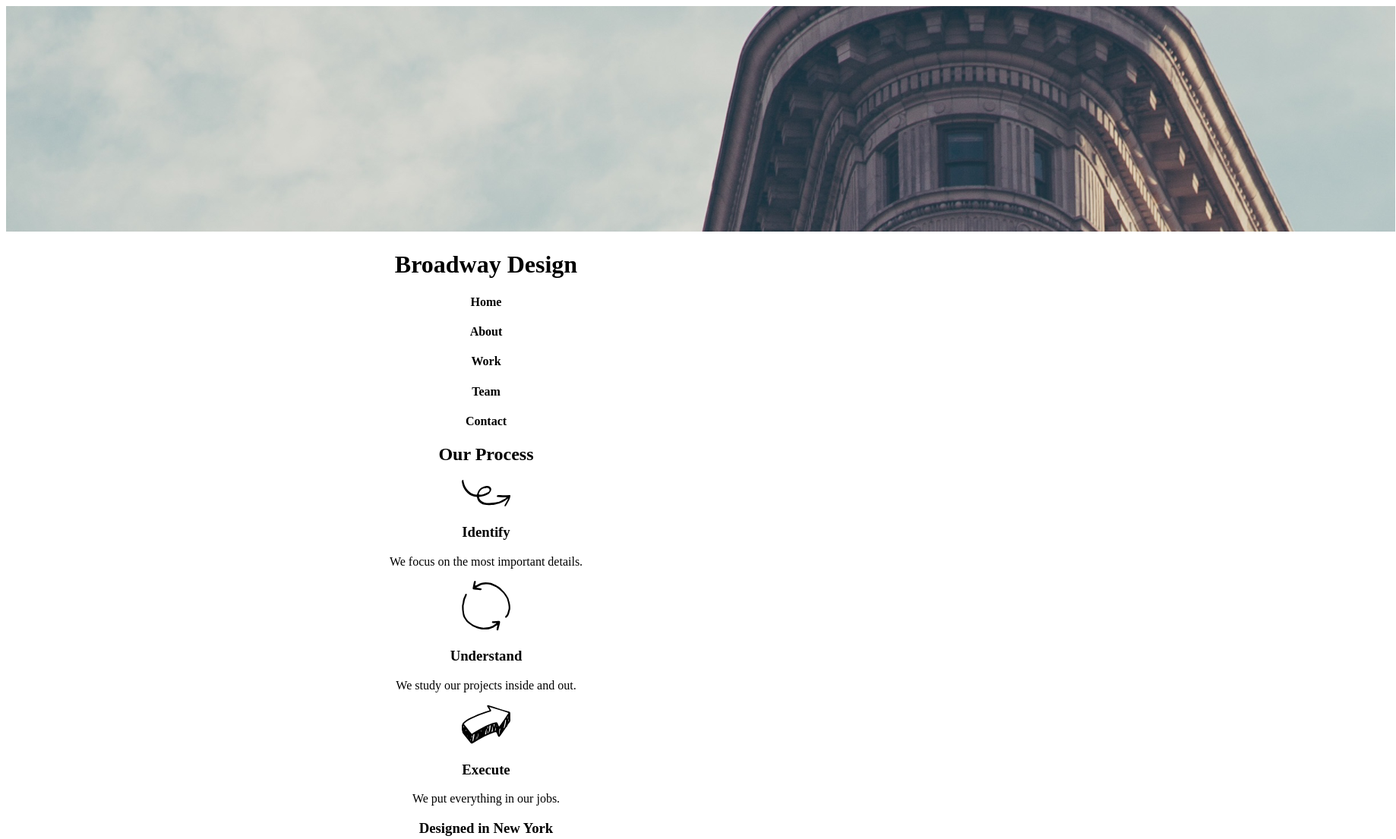
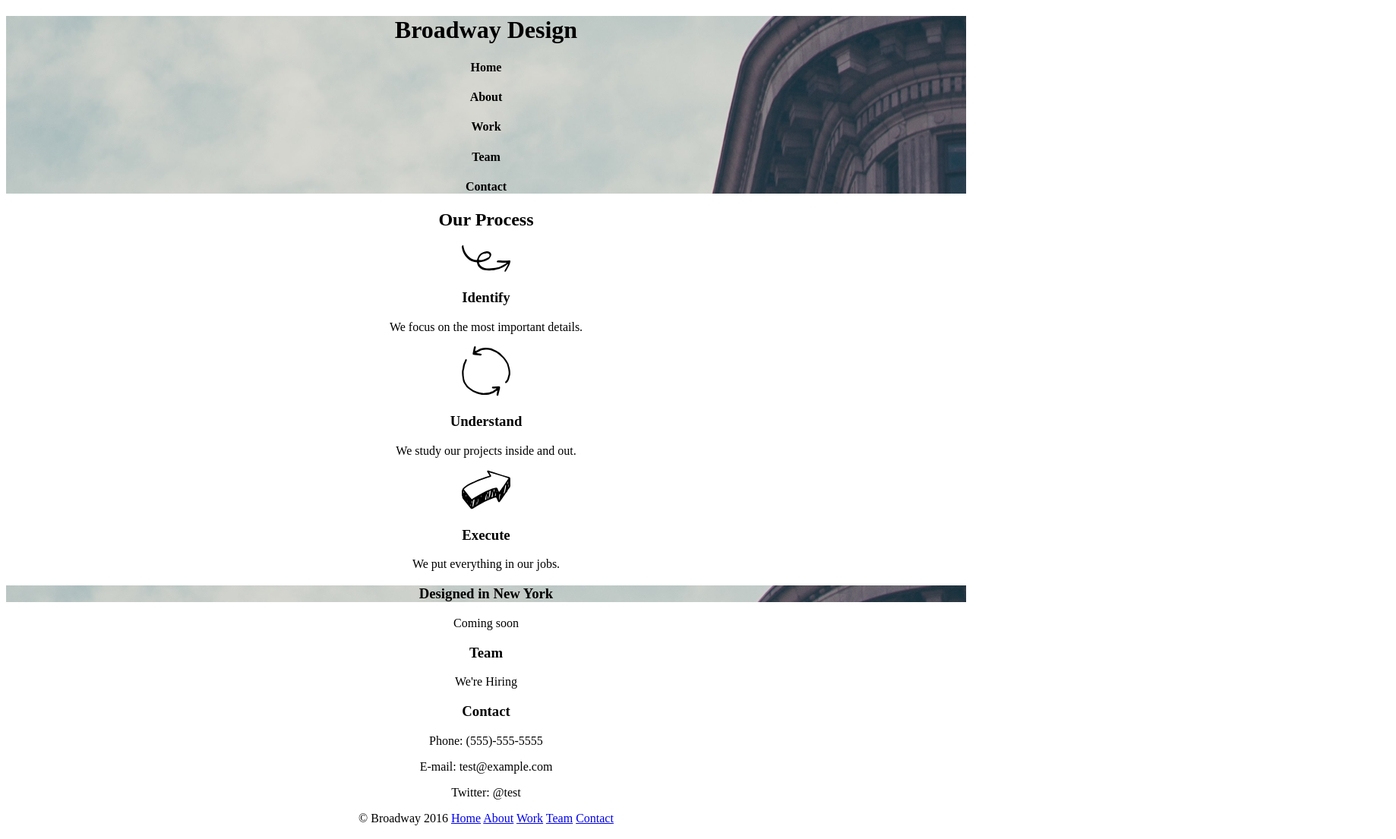
Before and after one commit to tobby1kenobi/broadway, a plain HTML site: page index.html in a window 1280 px wide. Shown: the top 1105 px of the page at 76% size, 1838 px wide, since content can reach past the window. Drawn offline with Linux system fonts and the light colour scheme.

Commit message:
header sorted out

```diff
--- a/css/style.css
+++ b/css/style.css
@@ -3,6 +3,9 @@ body {
 }
 
 .header {
+  background-image: url("../images/the-flatiron-building.png");
+}
+.logo {
   background-image: url("../images/the-flatiron-building.png");
 }
 
--- a/index.html
+++ b/index.html
@@ -8,17 +8,15 @@
   <body>
 
    <!-- Navigation section -->
-    <div id="logo">
-      <img src="images/the-flatiron-building.png" alt="the Flatiron building">
-     <h1>Broadway Design</h1>
-       <nav class="top">
+
+    <div class="header">
+         <h1>Broadway Design</h1>
          <h4 id="home">Home</h4>
          <h4 id="about">About</h4>
          <h4 id="work">Work</h4>
          <h4 id="team">Team</h4>
          <h4 id="contact">Contact</h4>
-     </nav>
-   </div>
+      </div>
 
     <!-- Information section -->
 
```
